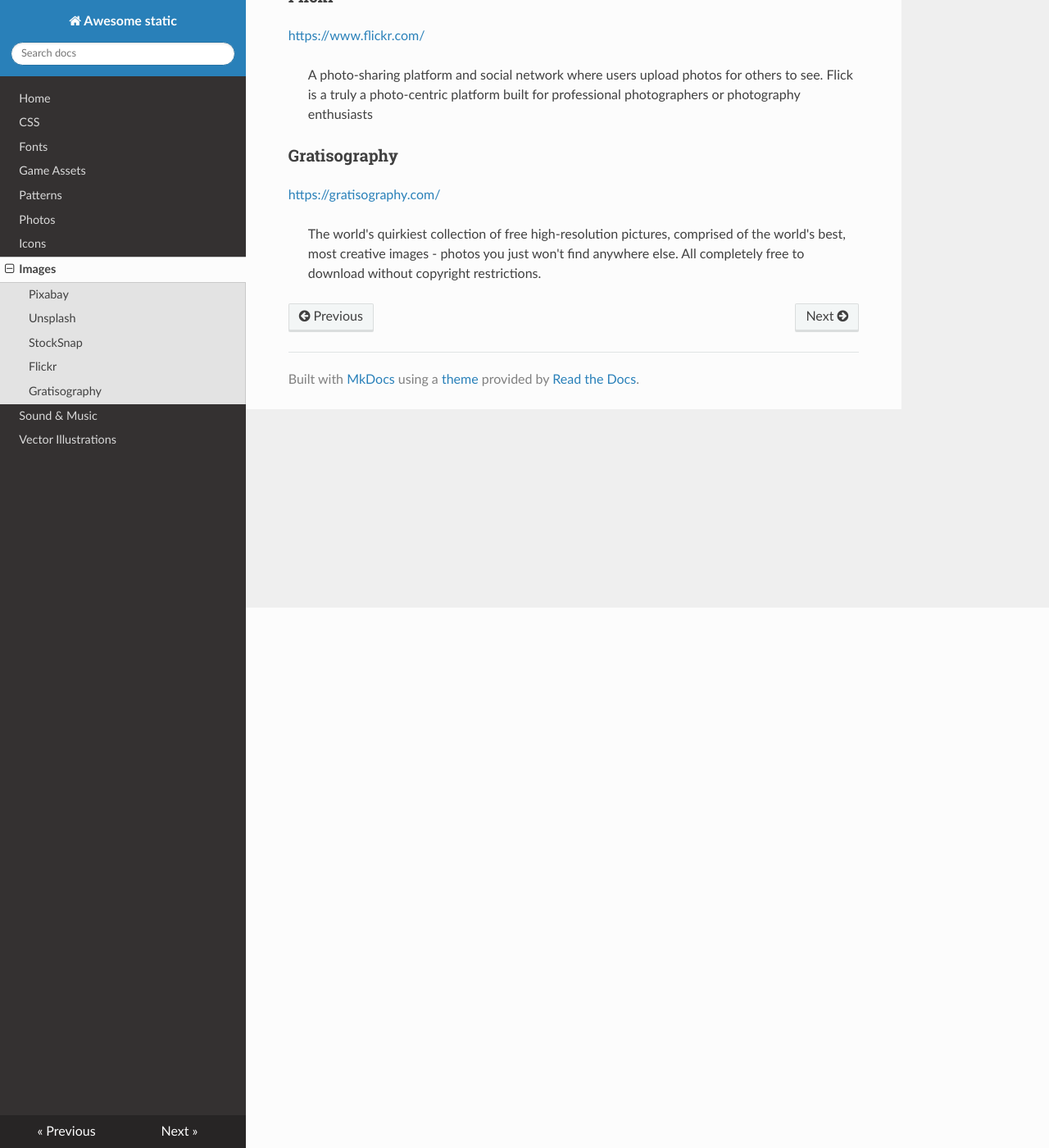
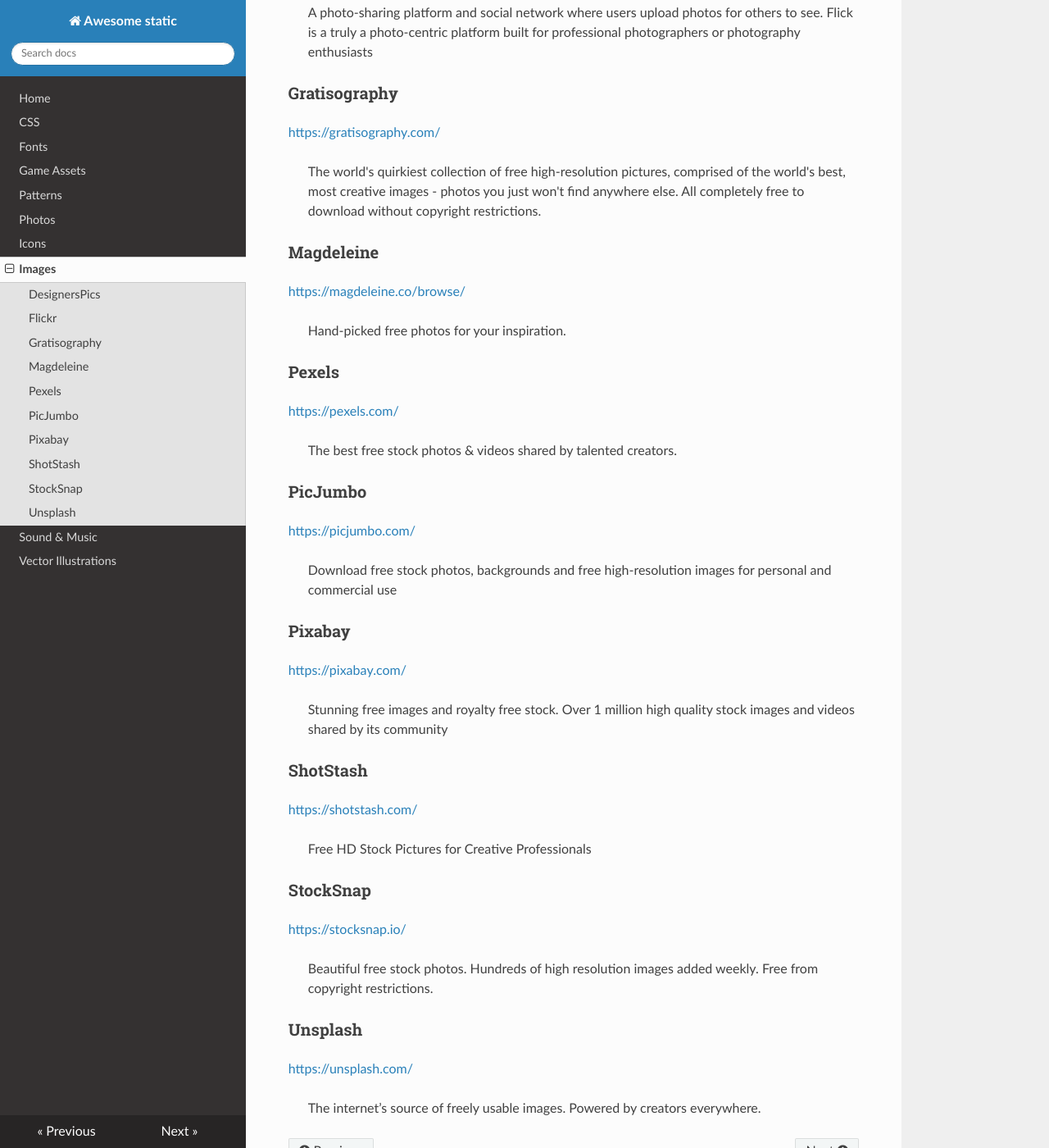
Before and after one commit to euribates/awesome-static, an MkDocs documentation site: the page built from docs/images.md, in a window 1280 px wide and 1400 px high, scrolled down 659 px. Shown: the whole window at 82% size. Built offline with MkDocs 1.6.1, drawn with Linux system fonts in a browser that asks for light colours; nearby versions of some CDN libraries; some of the changed text lies outside the part shown.

Commit message:
New resources in Fonts, Icons and Images

```diff
--- a/docs/fonts.md
+++ b/docs/fonts.md
@@ -1,30 +1,86 @@
 ## Fonts
+
+### DaFont
+<https://www.dafont.com/>
+
+> The fonts presented on this website are their authors' property, and are
+> either freeware, shareware, demo versions or public domain.
+
+### Font Squirrel
+
+<https://www.fontsquirrel.com/>
+
+> ![Font Squirrel](font-squirrel.ico) **Font Squirrel** is your best resource
+> for FREE, hand-picked, high-quality, commercial-use fonts. Even if that means
+> we send you elsewhere to get them...
+
+### Type Anything
+<https://app.typeanything.io/>
+
+> We created Type Anything in the need of a simple tool to create great font
+> combinations. To put focus on typography. Type Anything lets you customize
+> the most necessary font settings for your next project. From font families
+> and letter spacing to font weights. Our goal was to create a great user
+> experience, whilst working on the perfect match.
 
 ### Font Awesome
 <http://fontawesome.io/>
 
-Scalable vector icons that can instantly be customized - size, color, drop shadow, and anything that can be done with the power of CSS.
+> Scalable vector icons that can instantly be customized - size, color, drop
+> shadow, and anything that can be done with the power of CSS.
 
 ### Freebiesburg
 <https://freebiesbug.com/>
 
-Multiples options for designers, inculding templates and font files
+> Multiples options for designers, inculding templates and font files
+
+### Font River
+<https://www.fontriver.com/>
+
+> Free downloadable Fonts and Dingbats
+
+### FFonts
+<https://www.ffonts.net/>
+
+> Huge collection of fonts. It has a fre fonts search.
+
+
+
 
 ### Free Design Resources
 <http://freedesignresources.net/category/free-fonts/>
 
-> Handpicked free fonts to create a beautiful design. Ranging from script, display, sans serif,
-> serif, display, and more.
+> Handpicked free fonts to create a beautiful design. Ranging from script,
+> display, sans serif, serif, display, and more.
 
 ### Befonts
 <https://befonts.com/>
 
 > Free Fonts for Creatives
 
+### What The Font
+<https://www.myfonts.com/WhatTheFont/>
+
+> Instant font identification powered by the world’s largest collection of
+> fonts.
+
+
 ### FontSpace
 <https://www.fontspace.com/>
 
-> The first thing we can say about FontSpace is that they are really generous by making available a
-> collection of over 32.000 free fonts delivered by designers around the world. This site can be
-> used even by the most demanding designer, because there is no way you can't find at least one font
-> right for your graphic.
+> The first thing we can say about FontSpace is that they are really generous
+> by making available a collection of over 32.000 free fonts delivered by
+> designers around the world. This site can be used even by the most demanding
+> designer, because there is no way you can't find at least one font right for
+> your graphic.
+
+### Fontspring's Matcherator
+<https://www.fontspring.com/matcherator>
+
+> Have an image with type and you don't know what the font is?
+Upload it and we’ll find the fonts that match.
+
+### Font Pair
+<http://fontpair.co/>
+
+> Free Google Font pairs for your next creative project
--- a/docs/icons.md
+++ b/docs/icons.md
@@ -1,60 +1,80 @@
 ## Icons
 
-### Iconduck
 
-> Iconduck is a project to make open source icons and illustrations more
-> accessible. We've started doing this by collecting and tagging them, and
-> making them searchable.
-
-- Web: <https://iconduck.com/>
-
-
-### Heroicons
-
-> A set of free MIT-licensed high-quality SVG icons for you to use in your web
-> projects.
-
-- Web: <https://heroicons.dev/>
-- Repository: <https://github.com/refactoringui/heroicons>
-
-
-### The Noun Project
-
-> Icons for everything. Over 2 Million curated icons, created by a global
-> community
-
-- Project homepage: <https://thenounproject.com/>
+- [Bytesize Icons](#bytesize-icons)
+- [Captain Icons](#captain-icons)
+- [Evil Icons](#evil-icons)
+- [Flaticon](#flaticon)
+- [Heroicons](#heroicons)
+- [Iconduck](#iconduck)
+- [Icons8](#icons8)
+- [IconStore](#iconstore)
+- [Material Design Icons](#material-design-icons)
+- [Tabler Icons](#tabler-icons)
+- [The Noun Project](#the-noun-project)
 
 
 ### Bytesize Icons
+<https://github.com/danklammer/bytesize-icons)>
 
 > A tiny style-controlled SVG iconset. Each icon is hand-coded along a 32x32
 > grid, and uses SVG stroke allowing for maximum style flexibility; meaning you
 > can adjust the weight, color, size, and if you want the edges to be round or
 > square.
 
-- Repository: <https://github.com/danklammer/bytesize-icons)>
+### Captain Icons
+<https://mariodelvalle.github.io/CaptainIconWeb/>
 
+> 350 awesome free vector icons to empower your mobile and web designs
+
+### Evil Icons
+<https://evil-icons.io/>
+
+> Simple and clean `SVG` icon pack with the code to support Rails, Sprockets,
+> Node.js, Gulp, Grunt and CDN.
+
+### Flaticon
+<https://www.flaticon.com/>
+
+> Access +5.3M vector icons & stickers Download free vector icons and stickers
+> for your projects. Resources made by and for designers. PNG, SVG, EPS, PSD
+> and BASE 64 formats.
+
+### Heroicons
+<https://heroicons.dev/>
+
+> A set of free MIT-licensed high-quality SVG icons for you to use in your web
+> projects.
+
+### Iconduck
+<https://iconduck.com/>
+
+> Iconduck is a project to make open source icons and illustrations more
+> accessible. We've started doing this by collecting and tagging them, and
+> making them searchable.
 
 ### Icons8
+<https://icons8.com/>
 
 > 69,400 Free Flat Icons in any format, size and color in 20 seconds
 
-- Project homepage: <https://icons8.com/>
-- Blog: <https://icons8.com/blog/>
+### IconStore
+<https://iconstore.co/>
 
+> Free Icons by First-Class Designers
 
-### Captain Icons
+### Material Design Icons
+<https://materialdesignicons.com/>
 
-> 350 awesome free vector icons to empower your mobile and web designs
-
-- Repository: <https://mariodelvalle.github.io/CaptainIconWeb/>
+> Material Design Icons' growing icon collection allows designers and
+> developers targeting various platforms to download icons in the format, color
+> and size they need for any project.
 
 ### Tabler Icons
+<https://tablericons.com/>
 
 > 558 Fully customizable free SVG icons. (MIT license)
 
-- Project homepage: <https://tablericons.com/>
 - Sample: <svg xmlns="http://www.w3.org/2000/svg" class="icon icon-tabler icon-tabler-adjustments" width="44" height="44" viewBox="0 0 24 24" stroke-width="1.5" stroke="#009688" fill="none" stroke-linecap="round" stroke-linejoin="round">
   <path stroke="none" d="M0 0h24v24H0z"/>
   <circle cx="6" cy="10" r="2" />
@@ -67,3 +87,9 @@
   <line x1="18" y1="4" x2="18" y2="5" />
   <line x1="18" y1="9" x2="18" y2="20" />
 </svg>
+
+### The Noun Project
+<https://thenounproject.com/>
+
+> Icons for everything. Over 2 Million curated icons, created by a global
+> community
--- a/docs/illustrations.md
+++ b/docs/illustrations.md
@@ -1,64 +1,95 @@
 ## Illustrations
 
-* **unDraw.co**
+- <a href="#absurd">Absurd</a>
+- <a href="#drawkit">DrawKit</a>
+- <a href="#freepik">Freepik</a>
+- <a href="#humaaans">Humaaans</a>
+- <a href="#lukaszadam">lukaszadam</a>
+- <a href="#ouch">Ouch!</a>
+- <a href="#retrovectors">Retrovectors</a>
+- <a href="#undrawco">unDraw.co</a>
+- <a href="#vecteezy">Vecteezy</a>
+- <a href="#vectorme">VectorMe</a>
+- <a href="#vectorportal">VectorPortal</a>
+- <a href="#vectorstock">VectorStock</a>
 
-  <https://undraw.co/>
 
-  It's a huge collection of opensource illustrations you can ever imagine. It provides flexibility
-  to choose custom colors for every illustration available on this site.
+### Absurd
+<https://absurd.design/#slide-6>
 
-  It also provides an extension for designers so that they can take this directly to adobe XD.
+> Absurd but meaningful vectors for your out of the box webpage. You can get
+> 10+1 png images for free but for more and colorful vectors you gotta pay.
+> Believe me, they are amazing and worth each penny.
 
-* **Ouch!**
+### DrawKit
+<https://www.drawkit.io/free>
 
-  <https://icons8.com/ouch>
+> Hand drew, free and paid illustrations which will make your day. The designer
+> keeps on adding new designs from time to time so keep an eye on it.
 
-  Illustrations provided by [icons8](https://icons8.com/) which also provides a huge number of
-  icons. They are kind of cartoonish but amazing. You can use this for free but they are uneditable
-  and don't forget to attribute it. You can get the editable SVG's for a price though.
+### Freepik
+<https://www.freepik.com/free-vectors/illustrations>
 
-* **humaaans**
+> Another huge collection of free illustrations. It has almost +324,000 Free
+> Illustrations as of now.  But as said before don't forget to attribute them!
+> These can also be bought at a price so there is no need for attribution.
 
-  <https://humaaans.com/>
+### Humaaans
+<https://humaaans.com/>
 
-  A great resource if you wanna put lots of humaaans on the webpage.  Well, this can be used for
-  almost every occasion and every part of the website. Each vector is customizable - change shirt,
-  pants, etc.
+> A great resource if you wanna put lots of humaaans on the webpage.  Well,
+> this can be used for almost every occasion and every part of the website.
+> Each vector is customizable - change shirt, pants, etc.
 
-* **retrovectors**
+### lukaszadam
+<https://lukaszadam.com/illustrations>
 
-  <http://retrovectors.com/category/free-vectors/>
+> All of these illustrations are free and they are designed Lukasz Adam.
+> Basically you can do anything you want with them.
 
-  Planning to design Vintage style web-page? This is the right place to make your site's vintage
-  look complete. Some of them are free and some are paid but are high quality and amazing. You can
-  even edit the files to create a new design. Don't forget to read terms of use tough.
+### Ouch!
+<https://icons8.com/ouch>
 
-* **absurd**
+> Illustrations provided by [icons8](https://icons8.com/) which also provides a
+> huge number of icons. They are kind of cartoonish but amazing. You can use
+> this for free but they are uneditable and don't forget to attribute it. You
+> can get the editable SVG's for a price though.
 
-  <https://absurd.design/#slide-6>
+### Retrovectors
+<http://retrovectors.com/category/free-vectors/>
 
-  Absurd but meaningful vectors for your out of the box webpage. You can get 10+1 png images for
-  free but for more and colorful vectors you gotta pay. Believe me, they are amazing and worth each
-  penny.
+> Planning to design Vintage style web-page? This is the right place to make
+> your site's vintage look complete. Some of them are free and some are paid
+> but are high quality and amazing. You can even edit the files to create a new
+> design. Don't forget to read terms of use tough.
 
-* **Freepik**
 
-  <https://www.freepik.com/free-vectors/illustrations>
+### unDraw.co
+<https://undraw.co/>
 
-  Another huge collection of free illustrations. It has almost +324,000 Free Illustrations as of
-  now.  But as said before don't forget to attribute them! These can also be bought at a price so
-  there is no need for attribution.
+> It's a huge collection of opensource illustrations you can ever imagine. It
+> provides flexibility to choose custom colors for every illustration available
+> on this site.  It also provides an extension for designers so that they can
+> take this directly to adobe XD.
 
-* **lukaszadam**
+### Vecteezy
+<https://www.vecteezy.com/>
 
-  <https://lukaszadam.com/illustrations>
+> Download Free Vector Art, Stock Photos & Stock Videos. Professional quality
+> creative resources to get your projects done faster.
 
-  All of these illustrations are free and they are designed Lukasz Adam. Basically you can do
-  anything you want with them.
+### VectorMe
+<https://vector.me/>
 
-* **DrawKit**
+> Free vectors and illustrations to download
 
-  <https://www.drawkit.io/free>
+### VectorPortal
+<https://vectorportal.com/>
 
-  Hand drew, free and paid illustrations which will make your day. The designer keeps on adding new
-  designs from time to time so keep an eye on it.
+> Free Stock SVG Vector Images, Clip Art and Icons
+
+### VectorStock
+<https://www.vectorstock.com/free-vectors>
+
+> VectorStock is the world’s Premier Vector-only Image Marketplace. It has a
+> selection on free vectors
--- a/docs/images.md
+++ b/docs/images.md
@@ -1,36 +1,73 @@
 ## Images banks
 
-### Pixabay
 
+- <a href="#designerspics">DesignersPics</a>
+- <a href="#flickr">Flickr</a>
+- <a href="#gratisography">Gratisography</a>
+- <a href="#magdeleine">Magdeleine</a>
+- <a href="#pexels">Pexels</a>
+- <a href="#picjumbo">PicJumbo</a>
+- <a href="#pixabay">Pixabay</a>
+- <a href="#shotstash">ShotStash</a>
+- <a href="#stocksnap">StockSnap</a>
+- <a href="#unsplash">Unsplash</a>
+
+### DesignersPics
+<http://www.designerspics.com/>
+
+> FREE Hi-Res photos for your personal & commercial use. Attribution not
+> required!
+
+### Flickr
+<https://www.flickr.com/>
+
+> A photo-sharing platform and social network where users upload photos for
+> others to see. Flick is a truly a photo-centric platform built for
+> professional photographers or photography enthusiasts
+
+### Gratisography
+<https://gratisography.com/>
+
+> The world's quirkiest collection of free high-resolution pictures, comprised
+> of the world's best, most creative images - photos you just won't find
+> anywhere else. All completely free to download without copyright
+> restrictions.
+
+### Magdeleine
+<https://magdeleine.co/browse/>
+
+> Hand-picked free photos for your inspiration.
+
+### Pexels
+<https://pexels.com/>
+
+> The best free stock photos & videos shared by talented creators.
+
+### PicJumbo
+<https://picjumbo.com/>
+
+> Download free stock photos, backgrounds and free high-resolution images for
+> personal and commercial use
+
+### Pixabay
 <https://pixabay.com/>
 
-> Stunning free images and royalty free stock. Over 1 million high quality stock images and videos
-shared by its community
+> Stunning free images and royalty free stock. Over 1 million high quality
+> stock images and videos shared by its community
 
-### Unsplash
+### ShotStash
+<https://shotstash.com/>
 
+> Free HD Stock Pictures for Creative Professionals
+
+### StockSnap
+<https://stocksnap.io/>
+
+> Beautiful free stock photos. Hundreds of high resolution images added weekly.
+> Free from copyright restrictions.
+
+### Unsplash
 <https://unsplash.com/>
 
-> The internet’s source of freely usable images. Powered by creators everywhere.
-
-### StockSnap
-
-<https://stocksnap.io/>
-
-> Beautiful free stock photos. Hundreds of high resolution images added weekly. Free from copyright
-restrictions.
-
-### Flickr
-
-<https://www.flickr.com/>
-
-> A photo-sharing platform and social network where users upload photos for others to see. Flick is
-a truly a photo-centric platform built for professional photographers or photography enthusiasts
-
-### Gratisography
-
-<https://gratisography.com/>
-
-> The world's quirkiest collection of free high-resolution pictures, comprised of the world's best,
-most creative images - photos you just won't find anywhere else. All completely free to download
-without copyright restrictions.
+> The internet’s source of freely usable images. Powered by creators
+> everywhere.
```
Also changed, not shown: docs/font-squirrel.ico (added).
